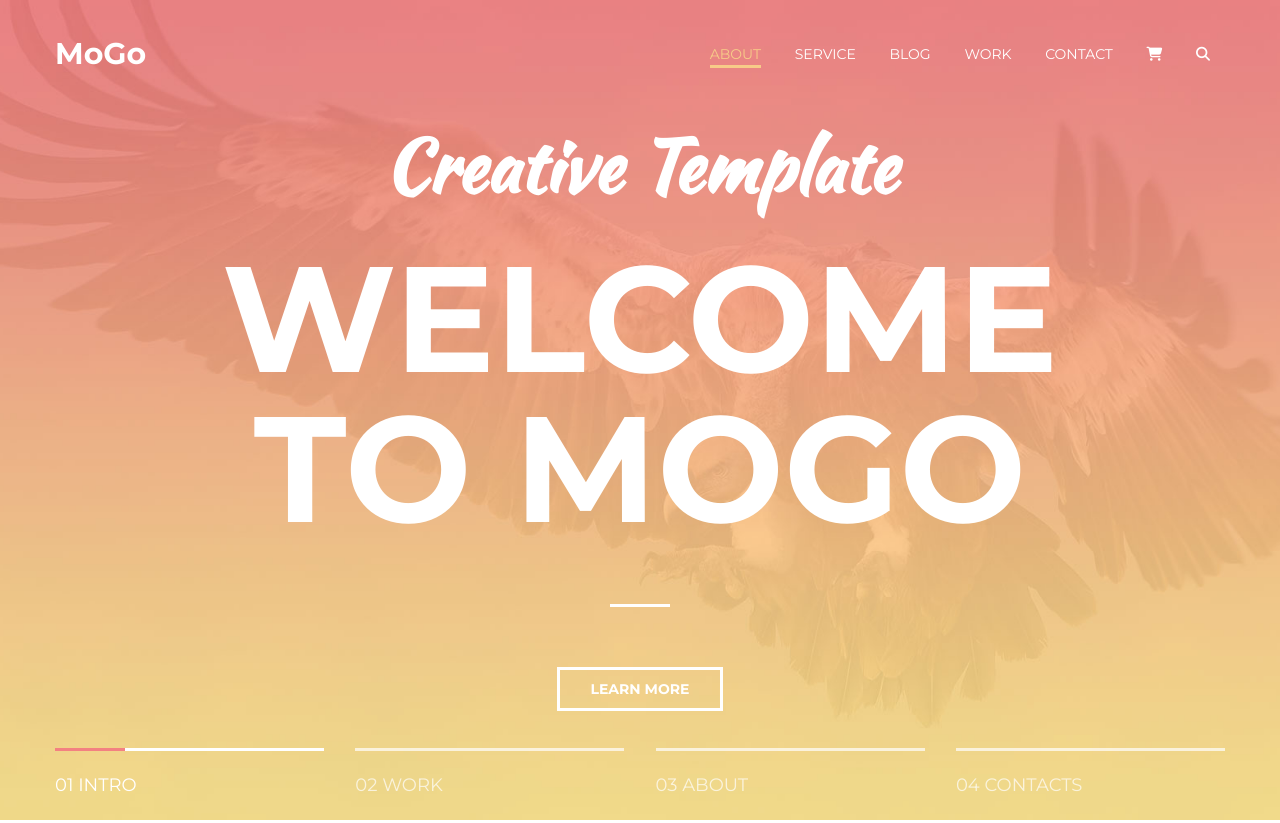
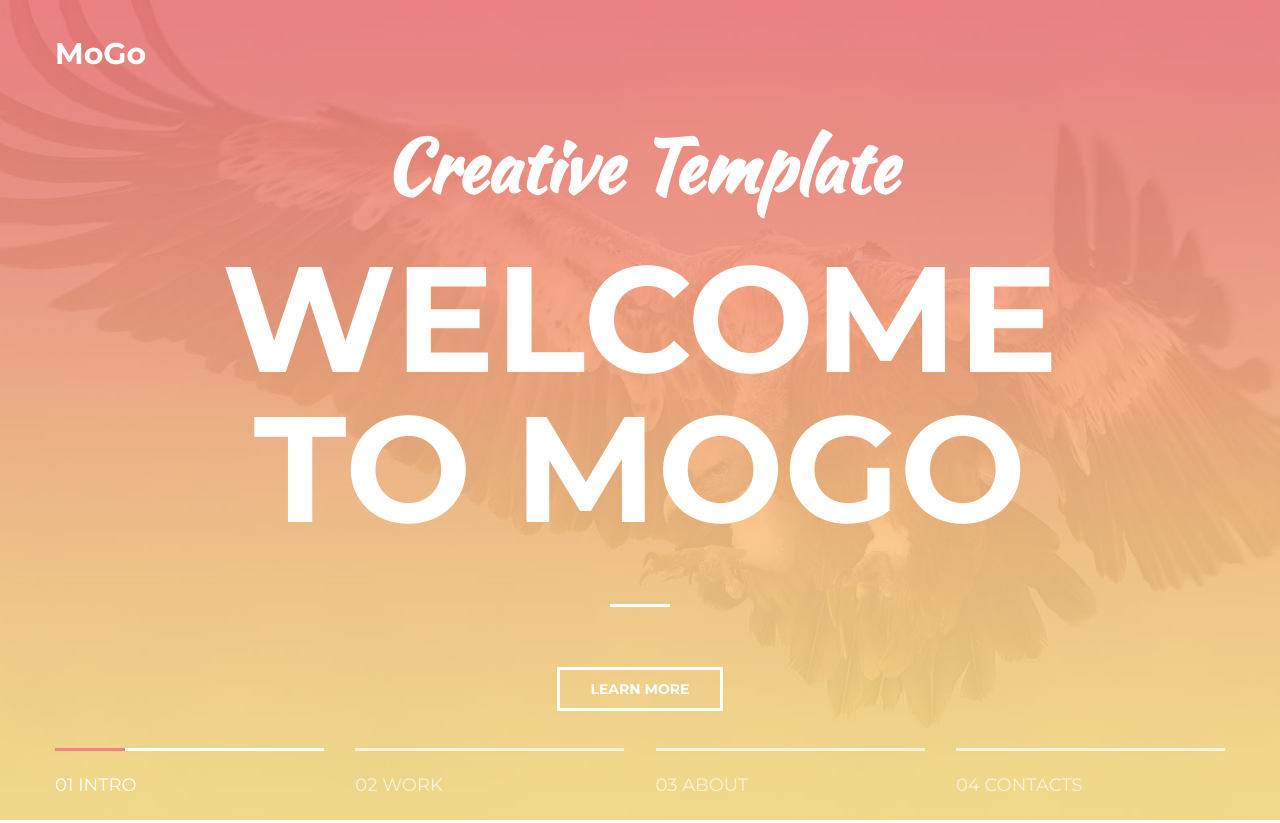
Before and after one commit to BigHeadliner/MoGo, a plain HTML site: page index.html in a window 1280 px wide. Shown: the top 823 px of the page. Drawn offline with nearby package versions, Linux system fonts and the light colour scheme.

Commit message:
delete nav

```diff
--- a/index.html
+++ b/index.html
@@ -18,15 +18,7 @@
        <div class="header__inner">
            <div class="header__logo" data-scroll="#intro">MoGo</div>
 
-       <nav class="nav" id="nav">
-           <a class="nav__link active" href="#"  data-scroll="#about" >About</a>
-           <a class="nav__link" href="#" data-scroll="#services">Service</a>
-           <a class="nav__link" href="#" data-scroll="#blog">Blog</a>
-           <a class="nav__link" href="#" data-scroll="#works">Work</a>
-           <a class="nav__link" href="#" data-scroll="#footer">Contact</a>
-           <a class="nav__link" href="#"><i class="fas fa-shopping-cart"></i> </a>
-           <a class="nav__link" href="#"><i class="fas fa-search"></i> </a>
-       </nav>
+
        <button class="nav--toggle" id="nav_toggle"  typpe="button">
            <span class="nav--toggle__item">Menu</span>
        </button>
```
